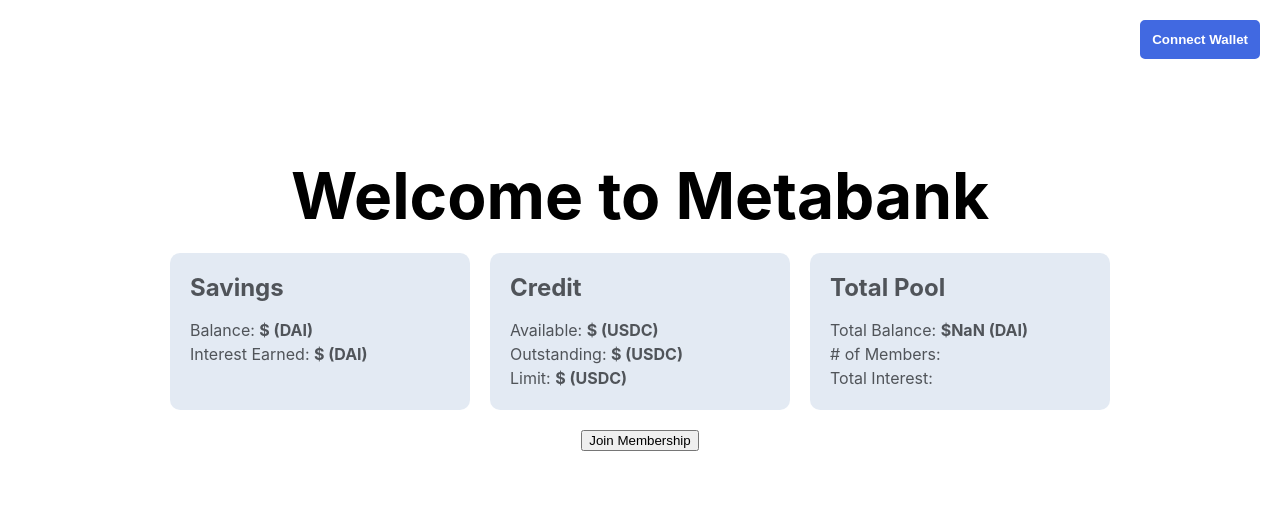
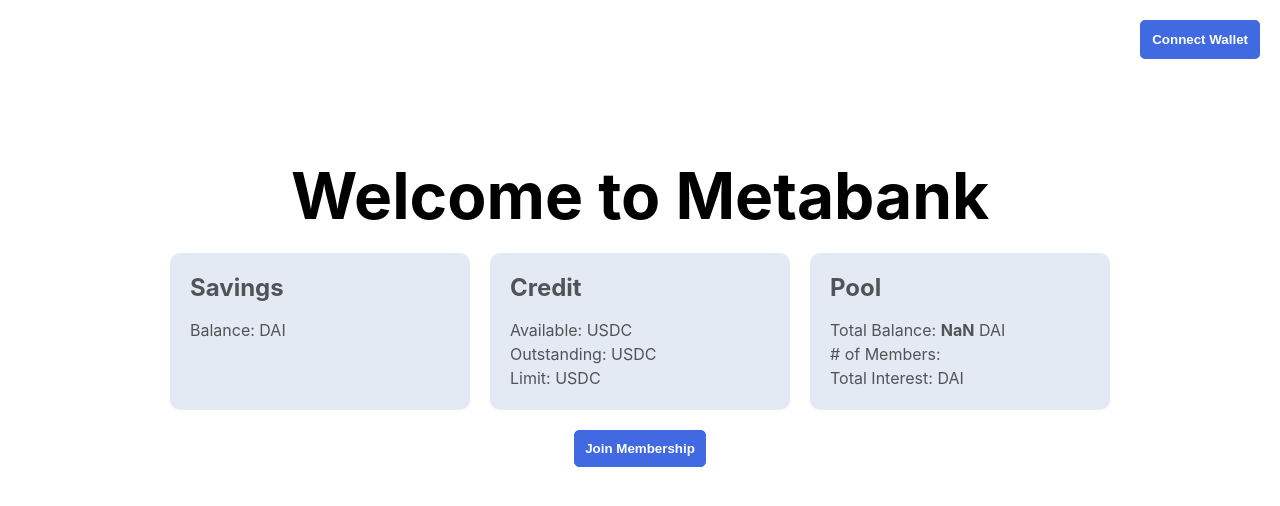
Before and after one commit to geovgy/Metabank, a Next.js app in the folder frontend/: page / in a window 1280 px wide. Shown: the top 506 px of the page. Built offline with nearby package versions, Linux system fonts and the light colour scheme.

Commit message:
Revised styling

```diff
--- a/frontend/components/GridLayout.js
+++ b/frontend/components/GridLayout.js
@@ -7,20 +7,20 @@ class GridLayout extends Component {
             <div className={styles.dashboard}>
                 <div className={styles.card}>
                     <h2>Savings</h2>
-                    <p>Balance: <span>${this.props.individualSavings} (DAI)</span></p>
-                    <p>Interest Earned: <span>${this.props.interestAccrued} (DAI)</span></p>
+                    <p>Balance: <span>{this.props.individualSavings}</span> DAI</p>
+                    {/* <p>Interest Earned: <span>{this.props.interestAccrued}</span> DAI</p> */}
                 </div>
                 <div className={styles.card}>
                     <h2>Credit</h2>
-                    <p>Available: <span>${this.props.creditAvailable} (USDC)</span></p>
-                    <p>Outstanding: <span>${this.props.creditOwed} (USDC)</span></p>
-                    <p>Limit: <span>${this.props.creditLimit} (USDC)</span></p>
+                    <p>Available: <span>{this.props.creditAvailable}</span> USDC</p>
+                    <p>Outstanding: <span>{this.props.creditOwed}</span> USDC</p>
+                    <p>Limit: <span>{this.props.creditLimit}</span> USDC</p>
                 </div>
                 <div className={styles.card}>
-                    <h2>Total Pool</h2>
-                    <p>Total Balance: <span>${this.props.totalSavings} (DAI)</span></p>
+                    <h2>Pool</h2>
+                    <p>Total Balance: <span>{this.props.totalSavings}</span> DAI</p>
                     <p># of Members: <span>{this.props.memberCount}</span></p>
-                    <p>Total Interest: <span>{this.props.totalInterest}</span></p>
+                    <p>Total Interest: <span>{this.props.totalInterest}</span> DAI</p>
                 </div>
             </div>
         )
--- a/frontend/pages/credit.js
+++ b/frontend/pages/credit.js
@@ -151,12 +151,12 @@ export default function Credit() {
                     <div className={styles.row}>
                         <div className={styles.showcase}>
                             <p>Credit Available</p>
-                            <h1>{creditInfo.available}</h1>
+                            <h1>{creditInfo.available} <span>USDC</span></h1>
                             <hr/>
                             <p>Credit Limit</p>
-                            <h2>{creditInfo.limit}</h2>
+                            <h2>{creditInfo.limit} <span>USDC</span></h2>
                             <p>Need to repay</p>
-                            <h2>{creditInfo.owed}</h2>
+                            <h2>{creditInfo.owed} <span>USDC</span></h2>
 
                             <br/>
 
--- a/frontend/pages/index.js
+++ b/frontend/pages/index.js
@@ -66,7 +66,7 @@ export default function Home() {
         />
 
         {!savingsInfo.isMember ? (
-          <button onClick={createMembership}>
+          <button onClick={createMembership} className={styles.button}>
             Join Membership
           </button>
         ):('')}
--- a/frontend/pages/savings.js
+++ b/frontend/pages/savings.js
@@ -153,7 +153,7 @@ export default function Savings() {
                 <div className={styles.row}>
                     <div className={styles.showcase}>
                         <p>Current Balance</p>
-                        <h1>${savingsInfo.individualBalance} DAI</h1>
+                        <h1>{savingsInfo.individualBalance} <span>DAI</span></h1>
                         <hr/>
 
                         <br/>
--- a/frontend/styles/Credit.module.css
+++ b/frontend/styles/Credit.module.css
@@ -82,3 +82,8 @@
 .transactionList td {
     padding: 10px 20px 10px 20px;
 }
+
+.showcase span {
+    font-size: 0.75ch;
+    color: rgba(31, 34, 37, 0.75);
+}
--- a/frontend/styles/Home.module.css
+++ b/frontend/styles/Home.module.css
@@ -119,3 +119,19 @@
     flex-direction: column;
   }
 }
+
+.button {
+  text-decoration: none;
+  padding: 10px;
+  border-radius: 5px;
+  background-color: royalblue;
+  border: 1px solid royalblue;
+  color: white;
+  font-weight: bold;
+  transition-duration: 0.4s;
+}
+
+.button:hover {
+  cursor: pointer;
+  transform: scale(1.02);
+}
```
